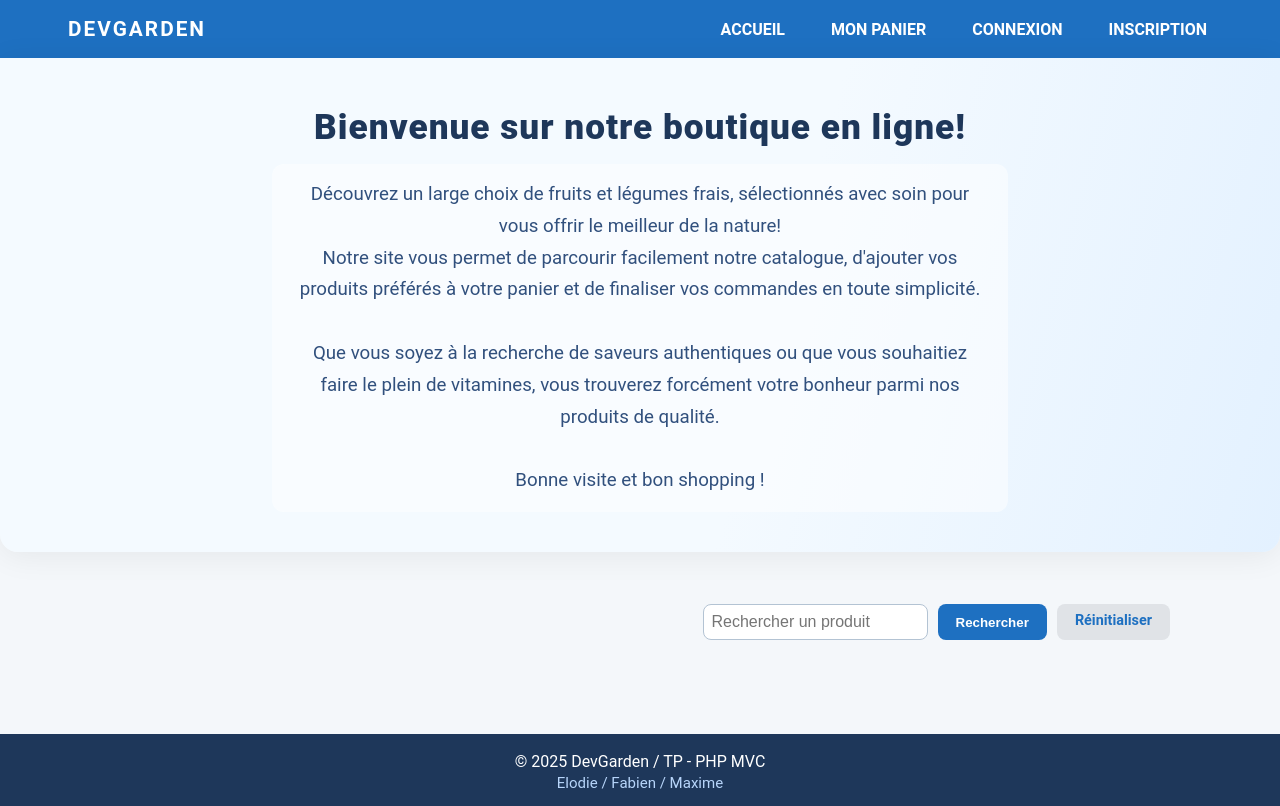
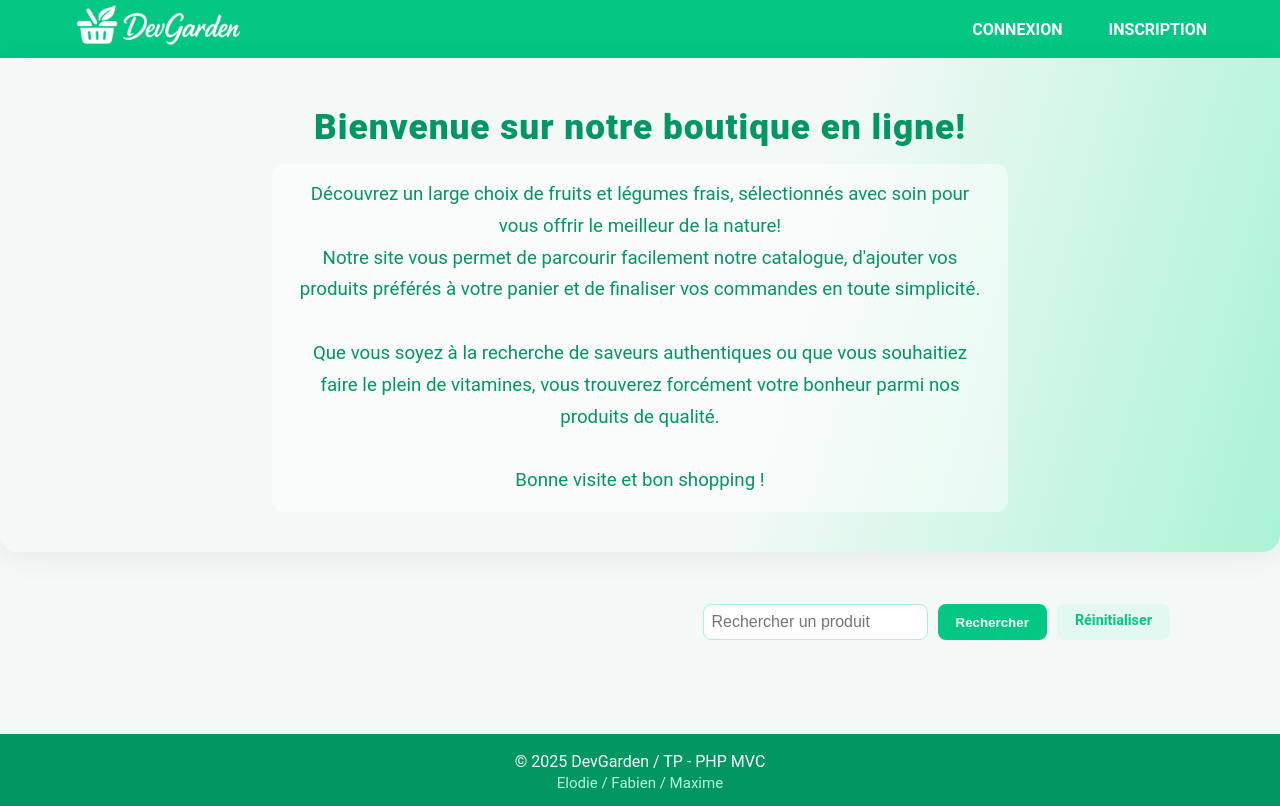
Before and after one commit to Elodie-Gateau/boutique-en-ligne, a PHP site: page /index.php?page=accueil in a window 1280 px wide. Run offline with PHP 8.4, Linux system fonts and the light colour scheme; data that the repository does not hold is empty.

Commit message:
update style

```diff
--- a/config/Router.php
+++ b/config/Router.php
@@ -98,6 +98,7 @@ class Router
                     $controller->validCommand();
                     break;
 
+                // PAGE DETAIL DES COMMANDES
                 case 'detailsCommande':
                     if (!isset($_SESSION['email'])) {
                         header('Location: index.php?page=connexion');
@@ -107,7 +108,12 @@ class Router
                     $controller->findDetailsCommand();
                     break;
 
+                // PAGE MODIFICATION PANIER
                 case 'modifierPanier':
+                    if (!isset($_SESSION['email'])) {
+                        header('Location: index.php?page=connexion');
+                        exit;
+                    }
                     $controller = new CommandesController();
                     $controller->modifierPanier();
                     break;
--- a/controller/UtilisateursController.php
+++ b/controller/UtilisateursController.php
@@ -14,6 +14,14 @@ class UtilisateursController
 
         if ($_SERVER['REQUEST_METHOD'] === 'POST') {
 
+            $nom = $_POST['nom'] ?? '';
+            $prenom = $_POST['prenom'] ?? '';
+            $email = $_POST['email'] ?? '';
+            $password = $_POST['password'] ?? '';
+            $errors = verifyForm($nom, $prenom, $email, $password);
+
+            if (empty($errors)) {
+
                 $user = new Utilisateur;
                 $user->setNom($_POST['nom']);
                 $user->setPrenom($_POST['prenom']);
@@ -21,14 +29,6 @@ class UtilisateursController
                 $password = passwordHash($_POST['password']);
                 $user->setPassword($password);
 
-            $errors = verifyForm(
-                $user->setNom($_POST['nom']),
-                $user->setPrenom($_POST['prenom']),
-                $user->setEmail($_POST['email']),
-                $user->setPassword($password)
-            );
-
-            if (empty($errors)) {
                 UtilisateursRepository::create($user);
                 $message = "L'inscription a été réalisée avec succès !";
             }
@@ -49,14 +49,17 @@ class UtilisateursController
             $user->setEmail($_POST['email']);
             $user->setPassword($_POST['password']);
 
-            UtilisateursRepository::select($user);
+            $loginSuccess = UtilisateursRepository::select($user);
 
-
+            if ($loginSuccess) {
                 header('Location: index.php?page=accueil');
                 exit;
             } else {
+                $message = "Le nom d'utilisateur ou le mot de passe est incorrect.";
+            }
+        }
+
         require './view/user/connexion.php';
-        }
     }
 
     public function profil()
--- a/public/css/style.css
+++ b/public/css/style.css
@@ -5,7 +5,7 @@
 }
 
 body {
-    background: #f4f7fa;
+    background: #f4f9f7;
     color: #222;
     font-family: 'Roboto', Arial, sans-serif;
 }
@@ -14,22 +14,22 @@ h1,
 h2,
 h3 {
     font-weight: 700;
-    color: #1e375a;
+    color: #029660;
 }
 
 a {
-    color: #1e70c1;
+    color: #03c783;
     text-decoration: none;
 }
 
 a:hover {
-    color: #15508e;
+    color: #02694e;
 }
 
 /* ----- HEADER ----- */
 .main-header {
     width: 100%;
-    background: #1e70c1;
+    background: #03c783;
 }
 
 .main-header__nav {
@@ -42,14 +42,10 @@ a:hover {
     height: 58px;
 }
 
-.main-header__logo {
-    color: #fff;
-    font-size: 1.3em;
-    font-weight: 700;
-    letter-spacing: 2px;
-    text-transform: uppercase;
-    text-decoration: none;
-    padding: 0 10px;
+.main-header__logo img {
+    max-height: 200px;
+    width: auto;
+    display: block;
 }
 
 .main-header__menu {
@@ -64,15 +60,14 @@ a:hover {
     color: #fff;
     padding: 8px 15px;
     border-radius: 7px;
-    font-weight: 500;
+    font-weight: 600;
     text-transform: uppercase;
-    font-weight: 600;
 }
 
 .main-header__link:hover,
 .main-header__link:focus {
-    background: #15508e;
-    color: #e1ecfa;
+    background: #029660;
+    color: #eafff7;
     text-decoration: none;
 }
 
@@ -96,26 +91,25 @@ a:hover {
 
 .products__input {
     padding: 8px;
-    border: 1px solid #b3c3d3;
+    border: 1px solid #aaf3d6;
     border-radius: 8px;
     font-size: 1rem;
     min-width: 200px;
 }
 
 .products__submit {
-    background: #1e70c1;
+    background: #03c783;
     color: #fff;
     border: none;
     border-radius: 8px;
     padding: 8px 18px;
     cursor: pointer;
     font-weight: bold;
-
 }
 
 .products__submit--reset {
-    background: #e0e3e7;
-    color: #1e70c1;
+    background: #e2f9f1;
+    color: #03c783;
     border: none;
     border-radius: 8px;
     padding: 8px 18px;
@@ -255,13 +248,12 @@ a:hover {
 }
 
 .admin-products__submit:hover {
-    background: #1355a6;
+    background: #029660;
 }
 
 /* ----- HERO ----- */
-
 .hero {
-    background: linear-gradient(105deg, #f4faff 60%, #e3f1ff 100%);
+    background: linear-gradient(105deg, #f4f9f7 60%, #aaf3d6 100%);
     padding: 48px 0 40px 0;
     border-radius: 0 0 18px 18px;
     box-shadow: 0 4px 32px #0001;
@@ -278,13 +270,13 @@ a:hover {
 .hero__title {
     font-size: 2.2em;
     font-weight: 800;
-    color: #1e375a;
+    color: #029660;
     margin-bottom: 16px;
     letter-spacing: 1px;
 }
 
 .hero__description {
-    color: #31507d;
+    color: #029660;
     font-size: 1.17em;
     line-height: 1.7;
     font-weight: 400;
@@ -370,19 +362,31 @@ a:hover {
 }
 
 .register__success {
-    color: #187b29;
-    background: #ddffe4;
-    border: 1px solid #b5e3c3;
+    color: #037a53;
+    background: #e0fff2;
+    border: 1px solid #aaf3d6;
     padding: 7px 14px;
     border-radius: 6px;
     text-align: center;
     margin-bottom: 15px;
+
 }
+
+.connexion__error {
+    background: #ffeaea;
+    color: #c14c1e;
+    border: 1px solid #f3aaaa;
+    padding: 7px 14px;
+    border-radius: 6px;
+    margin-bottom: 15px;
+    text-align: center;
+}
+
 
 /* ----- FOOTER ----- */
 .main-footer {
     width: 100%;
-    background: #1e375a;
+    background: #029660;
     padding: 18px 0 14px 0;
     text-align: center;
     color: #fff;
@@ -397,7 +401,7 @@ a:hover {
 
 .main-footer__by {
     display: block;
-    color: #b7d5fa;
+    color: #b7f6e0;
     font-size: 0.94em;
     margin-top: 3px;
 }
--- a/repository/ProduitsRepository.php
+++ b/repository/ProduitsRepository.php
@@ -116,15 +116,15 @@ class ProduitsRepository
     }
 
 
-    public static function delete(Produit $produit)
-    {
-        $pdo = Database::connect();
-        $sql = "DELETE FROM produits WHERE id = :id";
-        $stmt = $pdo->prepare($sql);
-        $stmt->execute([
-            'id' => $produit->getId()
-        ]);
-    }
+    // public static function delete(Produit $produit)
+    // {
+    //     $pdo = Database::connect();
+    //     $sql = "DELETE FROM produits WHERE id = :id";
+    //     $stmt = $pdo->prepare($sql);
+    //     $stmt->execute([
+    //         'id' => $produit->getId()
+    //     ]);
+    // }
 
     public static function deleteById(int $id)
     {
--- a/repository/UtilisateursRepository.php
+++ b/repository/UtilisateursRepository.php
@@ -13,13 +13,13 @@ class UtilisateursRepository
             prenom,
             email,
             password
-            -- admin
+
         ) VALUES (
             :nom,
             :prenom,
             :email,
             :password
-            -- :admin
+
         );";
 
         $stmt = $pdo->prepare($sql);
@@ -29,7 +29,7 @@ class UtilisateursRepository
             'prenom' => $user->getPrenom(),
             'email' => $user->getEmail(),
             'password' => $user->getPassword(),
-            // 'admin' => $user->getAdmin()
+
         ]);
     }
 
@@ -60,9 +60,9 @@ class UtilisateursRepository
             $_SESSION['prenom'] = $userConnected->getPrenom();
             $_SESSION['email'] = $userConnected->getEmail();
             $_SESSION['admin'] = $userBDD['admin'];
+            return true;
         } else {
-            echo "Le nom d'utilisateur ou le mot de passe est incorrecte.";
-            exit;
+            return false;
         }
     }
 
--- a/view/layout/head.php
+++ b/view/layout/head.php
@@ -2,5 +2,6 @@
     <meta charset="UTF-8">
     <meta name="viewport" content="width=device-width, initial-scale=1.0">
     <title>DevGarden</title>
+    <link rel="icon" type="image/png" href="public/images/icone.png">
     <link rel="stylesheet" href="public/css/style.css">
 </head>
--- a/view/layout/header.php
+++ b/view/layout/header.php
@@ -1,19 +1,20 @@
 <header class="main-header">
     <nav class="main-header__nav">
-        <a href="index.php?page=accueil" class="main-header__logo">DevGarden</a>
+        <a href="index.php?page=accueil" class="main-header__logo"><img src="public/images/logo.png" alt="logo site"></a>
         <ul class="main-header__menu">
-            <li><a class="main-header__link" href="index.php?page=accueil">Accueil</a></li>
-            <li><a class="main-header__link" href="index.php?page=panier">Mon Panier</a></li>
-            <?php if (isset($_SESSION['admin']) && $_SESSION['admin']): ?>
-                <li><a class="main-header__link" href="index.php?page=adminDashboard">Admin</a></li>
-            <?php endif; ?>
             <?php if (isset($_SESSION['email'])): ?>
+                <li><a class="main-header__link" href="index.php?page=accueil">Accueil</a></li>
+                <li><a class="main-header__link" href="index.php?page=panier">Mon Panier</a></li>
                 <li><a class="main-header__link" href="index.php?page=profil">Profil</a></li>
+                <?php if (isset($_SESSION['admin']) && $_SESSION['admin']): ?>
+                    <li><a class="main-header__link" href="index.php?page=adminDashboard">Admin</a></li>
+                <?php endif; ?>
                 <li><a class="main-header__link" href="index.php?page=logout">Déconnexion</a></li>
             <?php else: ?>
                 <li><a class="main-header__link" href="index.php?page=connexion">Connexion</a></li>
                 <li><a class="main-header__link" href="index.php?page=register">Inscription</a></li>
             <?php endif; ?>
+
         </ul>
     </nav>
 </header>
```
Also changed, not shown: other parts of public/css/style.css (+49 -58 lines), view/user/connexion.php (+6 -2 lines), public/images/icone.png (added), public/images/logo.png (added). Lines whose indentation alone changed are shown as unchanged.
